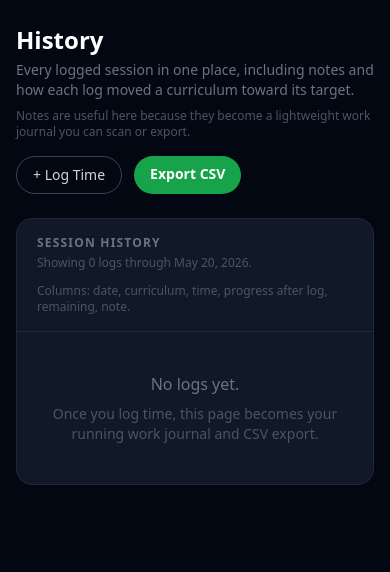
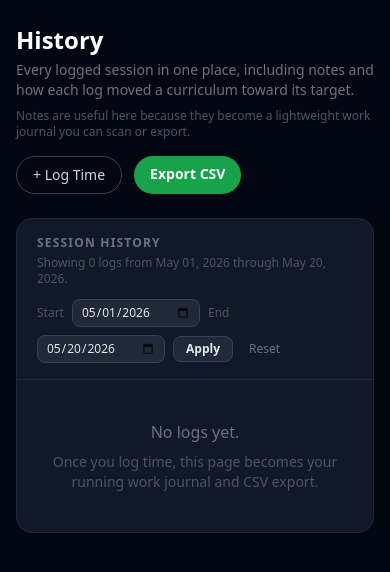
Before and after one commit to Azazel5/The-Curriculum, a Flask app: page /history in a window 390 px wide. Shown: the part 59-631 px from the top of the page. Run offline with Flask 3, Linux system fonts and the light colour scheme; the visitor is signed in with stand-in values (Sample User, id 1); data that the repository does not hold is empty; some libraries are stand-ins or nearby versions.

Commit message:
Date ranges in history section

```diff
--- a/app/routes/sessions.py
+++ b/app/routes/sessions.py
@@ -58,7 +58,7 @@ def _populate_form(form):
     return curricula
 
 
-def _history_rows_for_user(user_id):
+def _history_rows_for_user(user_id, start_date=None, end_date=None):
     sessions = (
         Session.query
         .join(Curriculum, Session.curriculum_id == Curriculum.id)
@@ -66,6 +66,15 @@ def _history_rows_for_user(user_id):
         .order_by(Session.logged_at.asc(), Session.created_at.asc(), Session.id.asc())
         .all()
     )
+    if start_date or end_date:
+        filtered = []
+        for s in sessions:
+            if start_date and s.logged_at < start_date:
+                continue
+            if end_date and s.logged_at > end_date:
+                continue
+            filtered.append(s)
+        sessions = filtered
 
     cumulative_minutes_by_curriculum = {}
     rows = []
@@ -99,7 +108,27 @@ def _history_rows_for_user(user_id):
 @sessions_bp.route('/history')
 @login_required
 def history():
-    rows = _history_rows_for_user(current_user.id)
+    today = local_today_for_user(current_user)
+    default_start = today.replace(day=1)
+
+    raw_start = (request.args.get('start') or '').strip()
+    raw_end = (request.args.get('end') or '').strip()
+
+    start_date = None
+    end_date = None
+    try:
+        start_date = date.fromisoformat(raw_start) if raw_start else default_start
+    except ValueError:
+        start_date = default_start
+    try:
+        end_date = date.fromisoformat(raw_end) if raw_end else today
+    except ValueError:
+        end_date = today
+
+    if start_date and end_date and start_date > end_date:
+        start_date, end_date = end_date, start_date
+
+    rows = _history_rows_for_user(current_user.id, start_date=start_date, end_date=end_date)
     if request.args.get('format') == 'csv':
         buffer = io.StringIO()
         writer = csv.writer(buffer)
@@ -136,8 +165,13 @@ def history():
             headers={'Content-Disposition': 'attachment; filename=curriculum-history.csv'},
         )
 
-    today = local_today_for_user(current_user)
-    return render_template('sessions/history.html', rows=rows, today=today)
+    return render_template(
+        'sessions/history.html',
+        rows=rows,
+        today=today,
+        start_date=start_date,
+        end_date=end_date,
+    )
 
 
 @sessions_bp.route('/log', methods=['GET', 'POST'])
--- a/app/templates/sessions/history.html
+++ b/app/templates/sessions/history.html
@@ -9,7 +9,7 @@
   </div>
   <div class="flex gap-3">
     <a href="/log" class="text-gray-300 hover:text-white border border-gray-700 hover:border-gray-600 px-4 py-2 rounded-full text-sm transition-colors">+ Log Time</a>
-    <a href="/history?format=csv" class="bg-green-600 hover:bg-green-500 text-white px-4 py-2 rounded-full text-sm font-semibold transition-colors">Export CSV</a>
+    <a href="/history?format=csv&start={{ start_date.isoformat() }}&end={{ end_date.isoformat() }}" class="bg-green-600 hover:bg-green-500 text-white px-4 py-2 rounded-full text-sm font-semibold transition-colors">Export CSV</a>
   </div>
 </div>
 
@@ -17,9 +17,28 @@
   <div class="px-5 py-4 border-b border-gray-800 flex flex-wrap items-center justify-between gap-3">
     <div>
       <h2 class="text-xs font-semibold text-gray-500 uppercase tracking-widest">Session History</h2>
-      <p class="text-xs text-gray-600 mt-1">Showing {{ rows|length }} logs through {{ today.strftime('%b %d, %Y') }}.</p>
+      <p class="text-xs text-gray-600 mt-1">Showing {{ rows|length }} logs from {{ start_date.strftime('%b %d, %Y') }} through {{ end_date.strftime('%b %d, %Y') }}.</p>
     </div>
-    <div class="text-xs text-gray-600">Columns: date, curriculum, time, progress after log, remaining, note.</div>
+    <div class="flex flex-wrap items-center gap-2 text-xs text-gray-600">
+      <form method="GET" action="/history" class="flex flex-wrap items-center gap-2">
+        <label class="text-xs text-gray-600">Start</label>
+        <input type="date" name="start" value="{{ start_date.isoformat() }}"
+               class="bg-gray-800 border border-gray-700 rounded-lg px-2 py-1 text-gray-200 text-xs focus:outline-none focus:border-green-500">
+        <label class="text-xs text-gray-600">End</label>
+        <input type="date" name="end" value="{{ end_date.isoformat() }}"
+               class="bg-gray-800 border border-gray-700 rounded-lg px-2 py-1 text-gray-200 text-xs focus:outline-none focus:border-green-500">
+        <button type="submit"
+                class="bg-gray-800 hover:bg-gray-700 border border-gray-700 text-gray-200 px-3 py-1 rounded-lg text-xs font-semibold transition-colors">
+          Apply
+        </button>
+        <a href="/history"
+           class="text-gray-500 hover:text-gray-300 px-2 py-1 text-xs transition-colors">
+          Reset
+        </a>
+      </form>
+      <span class="hidden sm:inline text-gray-700">·</span>
+      <span class="hidden sm:inline">Columns: date, curriculum, time, progress after log, remaining, note.</span>
+    </div>
   </div>
 
   {% if rows %}
```
Also changed, not shown: tests/test_history_and_timezone.py (+40 -0 lines).
